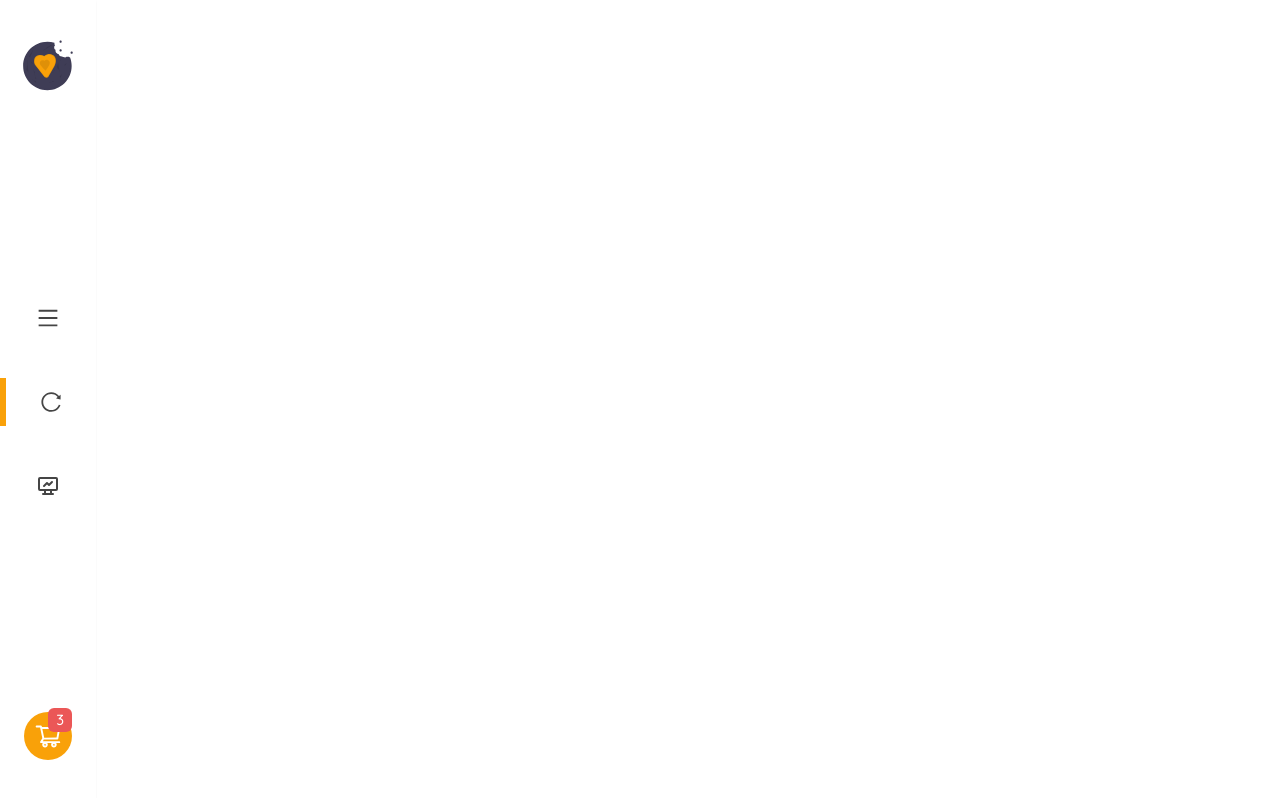
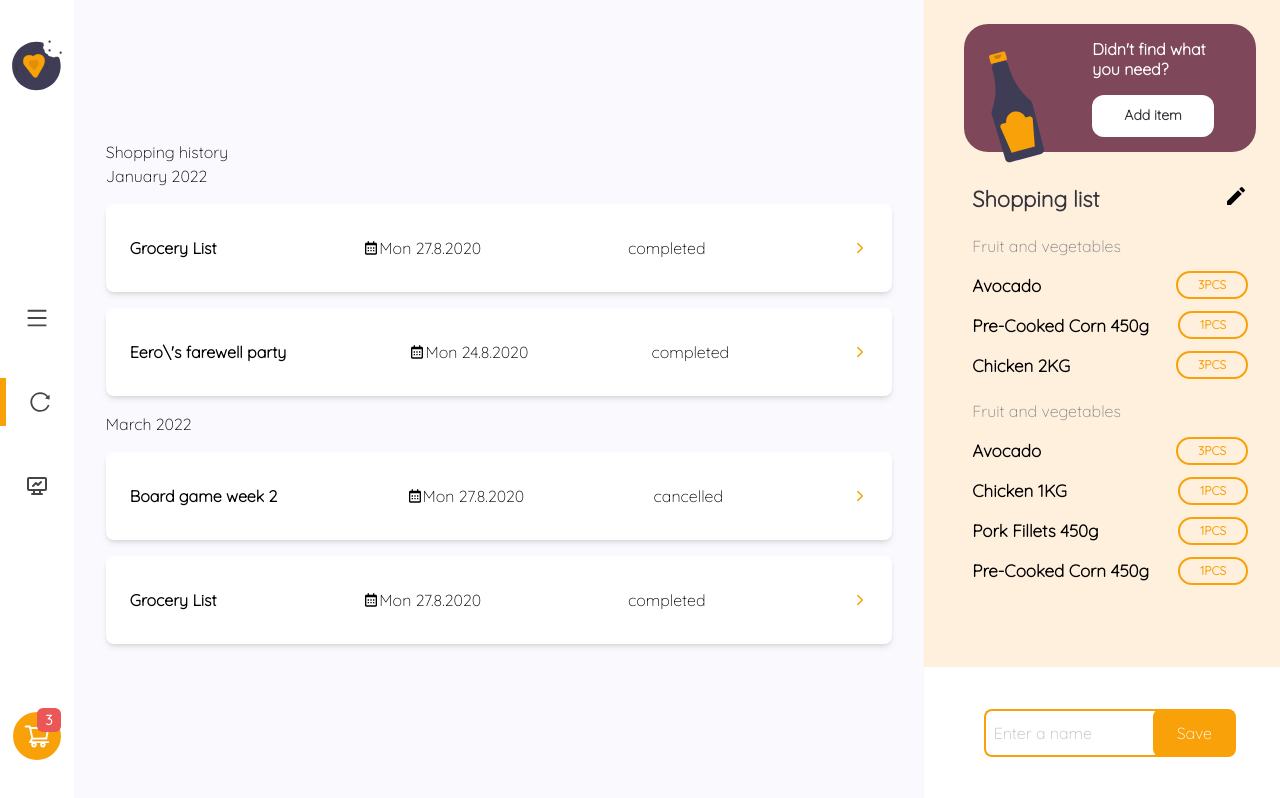
Before and after one commit to Mutesa-Cedric/shoppex, a Next.js app: page /history in a window 1280 px wide. Built offline with nearby package versions, Linux system fonts and the light colour scheme; no server answers; sample sign-in values are in the browser's storage.

Commit message:
fix : fixed routing, feat : added history page

```diff
--- a/components/HistoryItem.tsx
+++ b/components/HistoryItem.tsx
@@ -1,8 +1,22 @@
 import React from 'react'
-
-function HistoryItem() {
+import {BiCalendar} from "react-icons/bi"
+import {IoIosArrowForward} from "react-icons/io"
+interface Props {
+  name: string
+  date: string
+  status: string
+}
+function HistoryItem({ name, date, status }: Props) {
   return (
-    <div>HistoryItem</div>
+    <div className='flex items-center justify-between bg-white shadow-md rounded-lg w-full py-4 px-6 my-4'>
+        <p className='font-bold my-4'>{name}</p>
+        <div className='flex items-center'>
+          <BiCalendar/>
+          <p>{date}</p>
+        </div>
+        <p>{status}</p>
+        <IoIosArrowForward color='#F9A109'/>
+    </div>
   )
 }
 
--- a/components/Item.tsx
+++ b/components/Item.tsx
@@ -3,7 +3,7 @@ import { AiOutlinePlus } from 'react-icons/ai'
 
 function Item() {
     return (
-        <div className="px-4 bg-white py-4 flex items-center
+        <div className="px-4  bg-white py-4 flex items-center
              justify-between rounded-2xl shadow-sm">
             <p className="font-medium">Chicken 1KG</p>
             <AiOutlinePlus size={20} />
--- a/components/ItemSideBar.tsx
+++ b/components/ItemSideBar.tsx
@@ -3,7 +3,7 @@ import React from 'react'
 import { MdModeEditOutline } from "react-icons/md"
 function ItemSideBar() {
   return (
-    <div className="w-[30%] h-full font-quicksand  shadow-sm lg:flex hidden flex-col">
+    <div className="w-max h-full font-quicksand  shadow-sm lg:flex hidden flex-col">
       <div className='bg-secondary w-full h-5/6 pl-10 pt-6 pr-6'>
         <div className='bg-[hsl(340,28%,39%)] relative rounded-3xl w-full h-32 flex items-center justify-around  mb-4'>
           <div className='absolute bottom-[-12px] left-3'>
--- a/components/MainLayout.tsx
+++ b/components/MainLayout.tsx
@@ -2,6 +2,7 @@ import React from 'react'
 import { useRecoilValue } from 'recoil';
 import { currentPageState } from '../atoms/CurrentPageState';
 import useAuth from '../hooks/useAuth';
+import ItemSideBar from './ItemSideBar';
 import SideNav from './SideNav'
 interface LayoutProps {
     children: React.ReactNode
@@ -10,10 +11,12 @@ function MainLayout({ children }: LayoutProps) {
     const { initialLoading } = useAuth();
     const currentPage = useRecoilValue(currentPageState);
     return (
-        <div className="min-h-screen flex items-center justify-center">
-            <div className="w-full h-screen flex justify-between" style={{ display: `${initialLoading ? "none" : ""}` }}>
+        <div className="h-screen bg-[#FAFAFE] max-w-screen  flex items-center justify-center"
+        >
+            <div className=" w-full h-screen flex justify-between" style={{ display: `${initialLoading ? "none" : ""}` }}>
                 <SideNav />
                 {children}
+                <ItemSideBar />
             </div>
             {
                 initialLoading &&
--- a/hooks/useAuth.tsx
+++ b/hooks/useAuth.tsx
@@ -86,7 +86,7 @@ export function AuthProvider({ children }: AuthProviderProps) {
             .then((userCredential) => {
                 setUser(userCredential.user);
                 console.log(user);
-                router.push('/items');
+                router.push('/');
                 setLoading(false)
             }).catch((err) => {
                 alert(err.message);
@@ -103,7 +103,7 @@ export function AuthProvider({ children }: AuthProviderProps) {
             .then((userCredential) => {
                 setLoading(false)
                 setUser(userCredential.user);
-                router.push('/items');
+                router.push('/');
             }).catch((err) => {
                 setError(err.message);
             }).finally(() => {
@@ -119,7 +119,7 @@ export function AuthProvider({ children }: AuthProviderProps) {
         await signOut(auth).then(() => {
             // setLoading(false);
             setUser(null);
-            router.push('/items');
+            router.push('/');
         }).catch((err) => {
             setError(err.message);
         }).finally(() => {
--- a/pages/history.tsx
+++ b/pages/history.tsx
@@ -2,16 +2,30 @@ import Head from 'next/head'
 import React from 'react'
 import { useRecoilState } from 'recoil';
 import { currentPageState } from '../atoms/CurrentPageState';
+import HistoryItem from '../components/HistoryItem';
 
 function History() {
-    const [currentPage,setCurrentPage]=useRecoilState(currentPageState);
+    const [currentPage, setCurrentPage] = useRecoilState(currentPageState);
     setCurrentPage('history');
     return (
-        <div>
+        <div className="bg-[#FAFAFE] md:overflow-y-hidden w-[72%] h-full flex items-center justify-between">
             <Head>
                 <title>Shoppex - Your History</title>
                 <link rel="icon" href="/logo.svg" />
             </Head>
+            <div className='flex flex-col w-full px-8'>
+                <h1>Shopping history</h1>
+                <div>
+                    <h1>January 2022</h1>
+                    <HistoryItem name="Grocery List" date='Mon 27.8.2020' status="completed" />
+                    <HistoryItem name='Eero\&apos;s farewell party' date='Mon 24.8.2020' status='completed' />
+                </div>
+                <div>
+                    <h1>March 2022</h1>
+                    <HistoryItem name='Board game week 2' date='Mon 27.8.2020' status='cancelled' />
+                    <HistoryItem name="Grocery List" date='Mon 27.8.2020' status="completed" />
+                </div>
+            </div>
         </div>
     )
 }
--- a/pages/index.tsx
+++ b/pages/index.tsx
@@ -1,19 +1,45 @@
 import type { NextPage } from 'next'
 import Head from 'next/head'
 import Image from 'next/image'
-import SideNav from '../components/SideNav'
 import useAuth from '../hooks/useAuth'
+import { useRecoilState } from "recoil";
+import { currentPageState } from "../atoms/CurrentPageState";
+import { AiOutlineSearch } from 'react-icons/ai'
+import Category from '../components/Category'
 
 const Home= () => {
 
-  const { user, logout, initialLoading } = useAuth();
+  // const { user, logout, initialLoading } = useAuth();
+  const [currentPage, setCurrentPage] = useRecoilState(currentPageState);
+  setCurrentPage('items');
   return (
-    <div className="bg-[#FAFAFE] min-h-screen flex items-center justify-center">
-      <Head>
-        <title>Shoppex - Home</title>
-        <link rel="icon" href="/logo.svg" />
-      </Head>
-    </div>
+    <div className="bg-[#FAFAFE] md:overflow-y-hidden w-[72%] h-full flex items-center justify-between">
+            <Head>
+                <title>Shoppex - your items</title>
+                <link rel="icon" href="/logo.svg" />
+            </Head>
+            <div className=' lg:px-16 md:px-8 px-4 w-full pt-8'>
+                <div className="flex md:flex-row flex-col  items-center justify-between ">
+                    <div className=" text-[26px] leading-[32.5px]">
+                        <span className="text-[#F9A109] font-bold pr-4">Shoppex</span>
+                        <span className='font-semibold '>allows you to take your </span>
+                        <span className='block font-semibold '>shopping list wherever you go</span>
+                    </div>
+                    <div className='relative'>
+                        <input type="text" placeholder='search item'
+                            className='bg-white py-3 rounded-xl pl-12 placeholder:capitalize w-full shadow-sm focus:outline-none text-gray-500 ' />
+                        <div className="absolute top-4 left-4">
+                            <AiOutlineSearch size={20} />
+                        </div>
+                    </div>
+                </div>
+                <div className="mt-12">
+                    <Category category='Fruit and vegetables' />
+                    <Category category='Meat and Fish' />
+                    <Category category='Beverages' />
+                </div>
+            </div>
+        </div>
   )
 }
 export default Home
--- a/pages/items.tsx
+++ /dev/null
@@ -1,42 +0,0 @@
-import Head from "next/head"
-import { useRecoilState } from "recoil";
-import { currentPageState } from "../atoms/CurrentPageState";
-import { AiOutlineSearch } from 'react-icons/ai'
-import Category from '../components/Category'
-import ItemSideBar from '../components/ItemSideBar'
-function Items() {
-    const [currentPage, setCurrentPage] = useRecoilState(currentPageState);
-    setCurrentPage('items');
-    return (
-        <div className="bg-[#FAFAFE] md:overflow-y-hidden min-w-[94%] h-full flex items-center justify-between">
-            <Head>
-                <title>Shoppex - your items</title>
-                <link rel="icon" href="/logo.svg" />
-            </Head>
-            <div className=' lg:px-16 md:px-8 px-4 w-[90%] pt-8'>
-                <div className="flex md:flex-row flex-col  items-center justify-between ">
-                    <div className=" text-[26px] leading-[32.5px]">
-                        <span className="text-[#F9A109] font-bold pr-4">Shoppex</span>
-                        <span className='font-semibold '>allows you to take your </span>
-                        <span className='block font-semibold '>shopping list wherever you go</span>
-                    </div>
-                    <div className='relative w-2/5 '>
-                        <input type="text" placeholder='search item'
-                            className='bg-white py-3 rounded-xl pl-12 placeholder:capitalize w-full shadow-sm focus:outline-none text-gray-500 ' />
-                        <div className="absolute top-4 left-4">
-                            <AiOutlineSearch size={20} />
-                        </div>
-                    </div>
-                </div>
-                <div className="mt-12">
-                    <Category category='Fruit and vegetables' />
-                    <Category category='Meat and Fish' />
-                    <Category category='Beverages' />
-                </div>
-            </div>
-            <ItemSideBar />
-        </div>
-    )
-}
-
-export default Items
--- a/pages/statistics.tsx
+++ b/pages/statistics.tsx
@@ -7,7 +7,7 @@ function Statistics() {
     const [currentPage,setCurrentPage]=useRecoilState(currentPageState);
     setCurrentPage('statistics');
     return (
-        <div>
+        <div className="bg-[#FAFAFE] border border-red-500 md:overflow-y-hidden w-[72%] h-full flex items-center justify-between">
             <Head>
                 <title>Shoppex - your statistics</title>
                 <link rel="icon" href="/logo.svg" />
```
Also changed, not shown: components/SideNav.tsx (+8 -8 lines).
